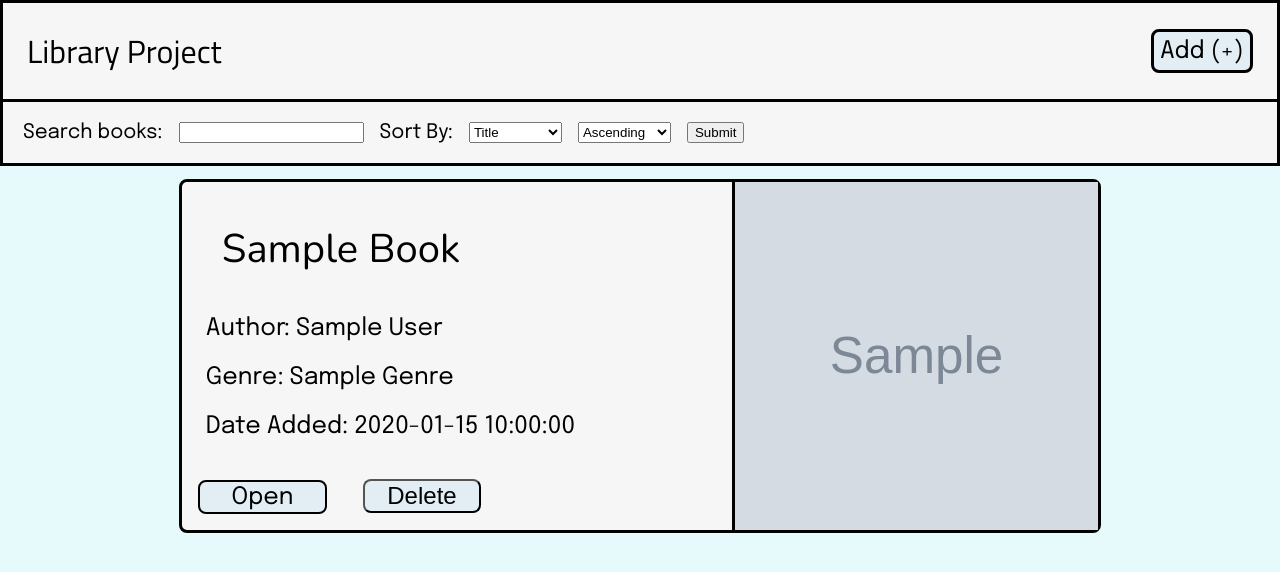
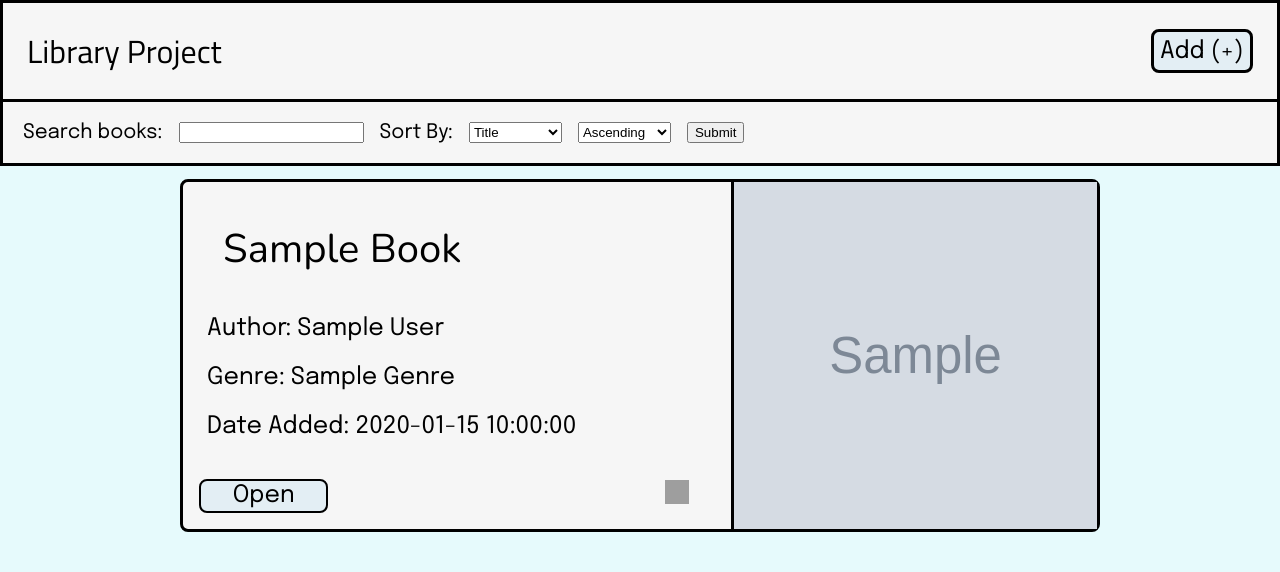
Before and after one commit to AustinN-Tech/Library_Project, a Flask app: template src/templates/index.html in a window 1280 px wide. Shown: the top 572 px of the page. Run offline with Flask 3, Linux system fonts and the light colour scheme; the template is opened without the code that fills it: most values are stand-ins (such as "Sample title", 1, 10 or a date in 2020); grey boxes marked "Sample" are stand-in pictures; some web fonts are replaced; grey boxes are pictures that could not be loaded.

Commit message:
Added Extra Actions Dropdown on Book Cards

```diff
--- a/src/app.py
+++ b/src/app.py
@@ -1,10 +1,13 @@
 from flask import Flask, render_template, send_file, request, redirect, url_for
 from datetime import datetime # for formatting time
 from storage import return_pdf_file_path, BOOK_DIR
+from utility_functions import initialize_logging
 import database as db
 import os
 
 app = Flask(__name__)
+
+logger = initialize_logging() # setting logging
 
 @app.route("/test")
 def test():
@@ -37,9 +40,11 @@ def open_book(id):
 
 @app.route("/delete", methods=["POST"])
 def delete_action():
+    logger.debug("Attempting delete of book (flask)...")
     book_id = request.form["book_id"]
     book = db.get_book_by_id(book_id)
     db.full_delete(book)
+    logger.debug("Deleted book, returning home page...")
     return redirect(url_for("home"))
 
 @app.route("/add_book")
--- a/src/static/style.css
+++ b/src/static/style.css
@@ -8,6 +8,7 @@ body {
     background-color: var(--background_color);
 }
 
+/* Global Font Styling */
 h1, h2 {
     font-family: 'Titillium Web', 'Roberto', sans-serif;
     font-weight: normal;
@@ -40,7 +41,7 @@ a:hover {
 label {
     font-family: 'Epilogue', 'Montserrat', sans-serif;
     font-size: 1.25rem;
-    white-space: nowrap;
+    white-space: nowrap; /* So the text doesn't get squished */
 }
 
 .top_controls {
@@ -56,7 +57,7 @@ label {
 header {
     display: flex;
     align-items: center;
-    justify-content: space-between;
+    justify-content: space-between; /* puts items (site title and add button) on opposite sides*/
     border-style: solid; /* solid */
     border-right-style: hidden;
     border-left-style: hidden;
@@ -83,8 +84,7 @@ header h1 {
 }
 
 
-.search_bar form,
-.filter_bar form {
+.search_bar form {
     display: flex;
     gap: 1rem;
     margin: 1%;
@@ -103,8 +103,8 @@ button:hover {
 .book_card {
     margin: 1%;
     display: grid;
-    grid-template-columns: 1fr 40%;
-    align-items: stretch;
+    grid-template-columns: 1fr 40%; /* Cover takes 40% of code, info takes rest */
+    /* align-items: stretch; */
     gap: 2rem;
     border: black;
     border-style: solid;
@@ -119,11 +119,11 @@ button:hover {
 }
 
 .book_cover img {
-    width: 100%;
+    width: 100%; /* takes 100% of container (book_cover container) */
     height: 100%;
     border-left: 3px solid black;
-    object-fit: cover;
-    display: block;
+    object-fit: cover; /* object should cover container as it resizes */
+    display: block; /* takes full width available */
 }
 
 .book_info {
@@ -143,9 +143,12 @@ button:hover {
 
 .book_actions {
     margin-top: auto;
+    display: flex;
+    flex-direction: row;
+    justify-content: space-between; /* puts 3 dot menu and open button on opposite sides */
 }
 
-.book_actions a {
+.open_button {
     width: 25%;
     background-color: var(--offwhite);
     margin: 1rem;
@@ -159,17 +162,56 @@ button:hover {
     text-align: center;
 }
 
-.book_actions form {
-    display: inline-block
+.extra_actions_button img {
+    width: 1.5rem;
+    height: 1.5rem;
 }
 
-.book_actions button {
-    width: 100%;
+.extra_actions_button {
+    width: 10%;
+    background: none;
+    border: none;
+    cursor: pointer;
+}
+
+.extra_actions {
+    position: relative; /* allows dropdown (which is absolute) to be position relative to it */
     margin: 1rem;
-    font-size: 1.5rem;
-    border-width: 2px;
+    width: 1.5rem;
+    height: 1.5rem;
+}
+
+.extra_actions_dropdown {
+    display: none; /* hides the dropdown */
+    position: absolute; /* takes it out of normal flow */
+    right: 0; /* aligns along right edge */
+    top: 100%; /* places dropdown just below parent, 100% = height of parent */
+    min-width: 10rem;
+    background: var(--offwhite);
+    border: 1px solid black;
     border-radius: 8px;
-    background-color: var(--offwhite);
+    padding: 0.5rem 0;
+}
+
+.extra_actions_dropdown a,
+.extra_actions_dropdown button {
+    display: block; /* each item takes full width, stacks vertically */
+    width: 100%; /* takes up 100% of container width */
+    padding: 0.75rem 1rem;
+    background: none;
+    border: none;
+    text-align: left;
+    font: inherit;
+    cursor: pointer;
+}
+
+.extra_actions_dropdown a:hover,
+.extra_actions_dropdown button:hover {
+    background: var(--primary_color);
+}
+
+.extra_actions:hover .extra_actions_dropdown {
+    display: block;
 }
 
 .add_book_content {
--- a/src/templates/base.html
+++ b/src/templates/base.html
@@ -14,7 +14,6 @@
     <title>{% block title %}{% endblock %}</title>
 </head>
 <body>
-
     <section class="top_controls">
         <header class="page_header">
             <h1>Library Project</h1>
@@ -43,7 +42,6 @@
             </section>
         </div>
     </section>
-
     {% block content %}
     {% endblock %}
 </body>
--- a/src/templates/index.html
+++ b/src/templates/index.html
@@ -12,11 +12,20 @@
                         <p class="book_year">Date Added: {{book.date_added}}</p>
 
                         <div class="book_actions">
-                            <a href= "{{ url_for('open_book', id=book.id)}}">Open</a>
-                            <form action="/delete" method="POST">
-                                <input type="hidden" name="book_id" value="{{book.id}}">
-                                <button type="submit">Delete</button>
-                            </form>
+                            <a class="open_button" href= "{{ url_for('open_book', id=book.id)}}">Open</a>
+                            <div class="extra_actions">
+                                <button class="extra_actions_button">
+                                    <img src="{{ url_for('static', filename='images/icons/dots.png') }}">
+                                </button>
+                                <div class="extra_actions_dropdown">
+                                    <a href=#>Update Info</a>
+                                    <a href=#>Change Cover</a>
+                                    <form action="delete" method="POST">
+                                        <input type="hidden" name="book_id" value="{{book.id}}">
+                                        <button type="submit">Delete</button>
+                                    </form>
+                                </div>
+                            </div>
                         </div>
                     </div>
 
```
